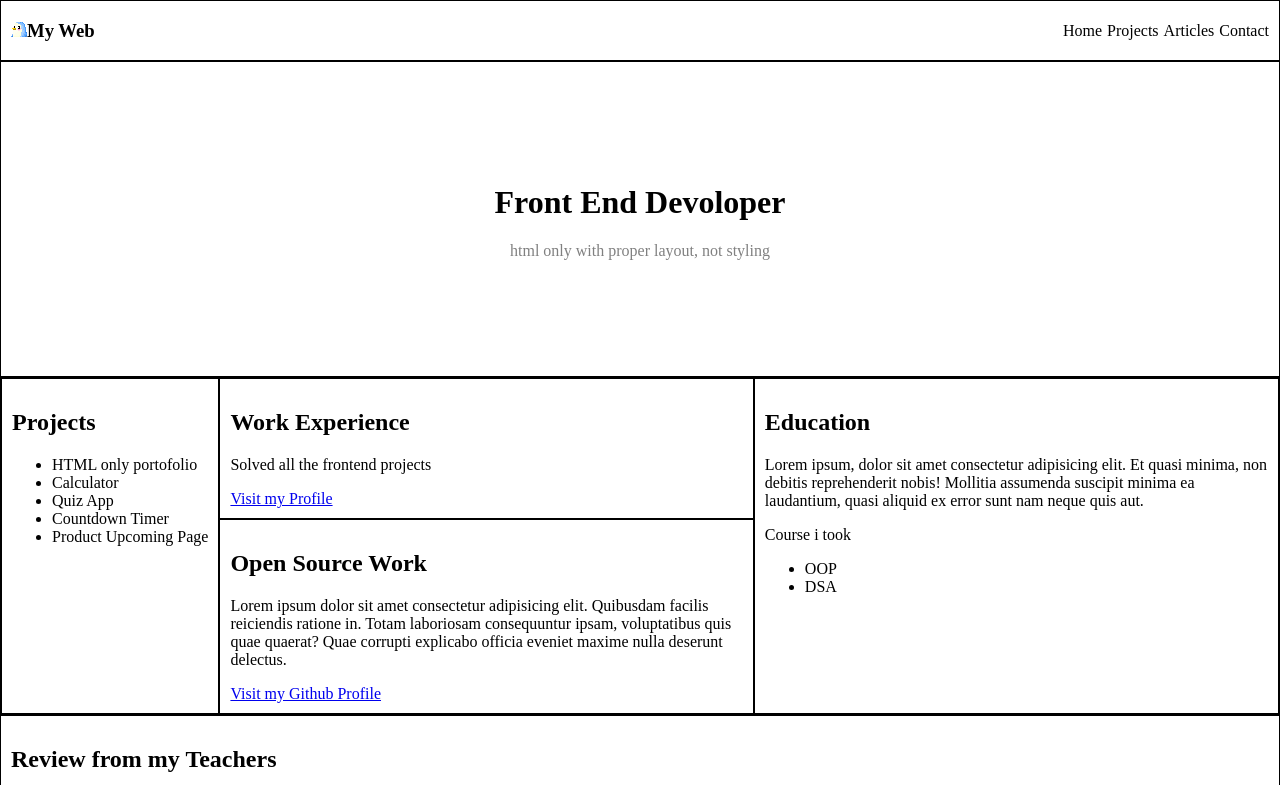
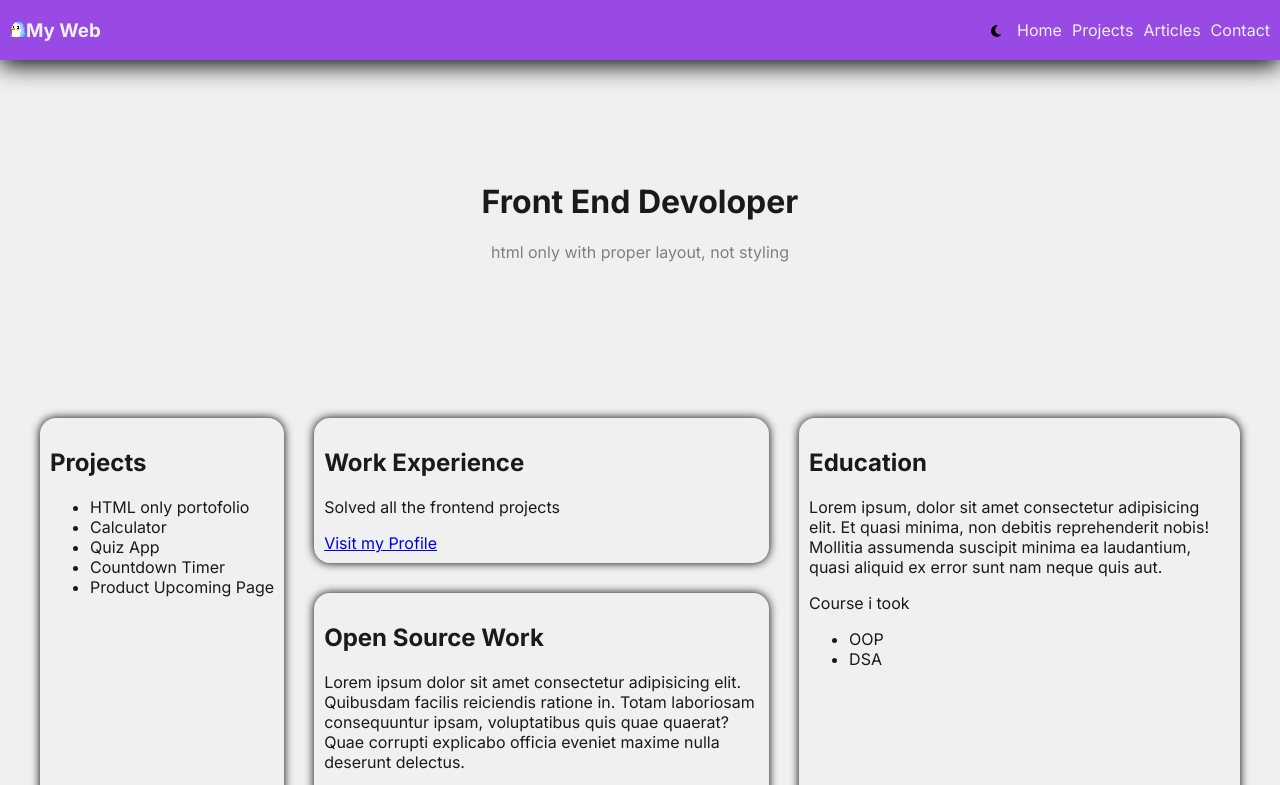
Before and after one commit to ghalihbageur/based-learning, a plain HTML site: page Basic HTML website/index.html in a window 1280 px wide. Shown: the top 785 px of the page. Drawn offline with Linux system fonts and the light colour scheme.

Commit message:
Dark mode

```diff
--- a/Basic HTML website/index.html
+++ b/Basic HTML website/index.html
@@ -4,94 +4,18 @@
     <meta charset="UTF-8">
     <meta name="viewport" content="width=device-width, initial-scale=1.0">
     <link rel="shortcut icon" href="favicon.ico" type="image/x-icon">
+    <link rel="preconnect" href="https://fonts.googleapis.com">
+    <link rel="preconnect" href="https://fonts.gstatic.com" crossorigin>
+    <link href="https://fonts.googleapis.com/css2?family=Inter:ital,opsz,wght@0,14..32,100..900;1,14..32,100..900&display=swap" rel="stylesheet">
+    <link rel="stylesheet" href="https://cdnjs.cloudflare.com/ajax/libs/font-awesome/4.7.0/css/font-awesome.min.css">
+    <link rel="stylesheet" href="style.css">
     <title>Document</title>
-    <style>
-        nav, header, section, main {
-            border: 1px solid black;
-        }
-        body {
-            grid-template-columns: auto auto auto;
-            margin: 0;
-        }
-        nav{
-            padding-left: 10px;
-            padding-right: 10px;
-            display: flex;
-            justify-content: center;
-            align-items: center;
-            flex-direction: column;
-        }
-        nav ul {
-            list-style-type: none;
-            display: flex;
-            flex-direction: row;
-            justify-content: flex-end;
-            align-items: start;
-            gap: 5px;
-        }
-        header {
-            padding: 100px;
-        }
-        header h1 {
-            text-align: center;
-        }
-        header p {
-            text-align: center;
-            color: gray;
-        }
-        img {
-            display: block;
-        }
-
-        section {
-            padding: 10px;
-        }
-
-        .end {
-            text-align: center;
-        }
-
-        @media (min-width: 600px) {
-            main {
-                display: grid;
-                grid-template-areas: 'pro we edu''pro osw edu';
-            }
-            .projects {
-                grid-area: pro;
-            }
-            .we {
-                grid-area: we;
-            }
-            .osw  {
-                grid-area: osw;
-            }
-            .edu  {
-                grid-area: edu;
-            }
-
-            .review {
-                display: grid;
-                grid-template-areas: 'a a a';
-                gap: 10px;
-            }
-            .review h2 {
-                grid-area: a;
-            }
-            nav{
-                flex-direction: row;
-                justify-content: space-between;
-            }
-            img {
-                display: inline;
-            }
-        }
-
-    </style>
 </head>
-<body>
+<body class="inter-regular">
     <nav>
             <h3><img src="favicon.ico" alt="">My Web</h3>
             <ul>
+                <li><button onclick="mode()"><i class="fa-solid fa-moon" id="icon"></i></button></li>
                 <li>Home</li>
                 <li>Projects</li>
                 <li>Articles</li>
@@ -161,5 +85,8 @@
 
     </section>
     <p class="end">all right reserved 2025</p>
+
+    <script src="https://kit.fontawesome.com/53cbdfcf48.js" crossorigin="anonymous"></script>
 </body>
+<script src="script.js"></script>
 </html>
--- /dev/null
+++ b/Basic HTML website/script.js
@@ -0,0 +1,16 @@
+function mode(){
+    let icon = document.querySelector("#icon");
+    let r = document.querySelector(":root")
+    icon.classList.toggle("active");
+    if(icon.classList.contains("active")){
+        r.style.setProperty("--light", "rgb(26, 26, 26)");
+        r.style.setProperty("--dark", "rgb(240, 240, 240)");
+        icon.classList.remove("fa-moon");
+        icon.classList.add("fa-sun");
+    } else {
+        r.style.setProperty("--light", "rgb(240, 240, 240)");
+        r.style.setProperty("--dark", "rgb(26, 26, 26)");
+        icon.classList.remove("fa-sun");
+        icon.classList.add("fa-moon");
+    }
+}
--- /dev/null
+++ b/Basic HTML website/style.css
@@ -0,0 +1,111 @@
+        :root {
+            --dark: rgb(26, 26, 26);
+            --light:  rgb(240, 240, 240);
+        }
+        .inter-regular {
+        font-family: "Inter", sans-serif;
+        font-optical-sizing: auto;
+        font-weight: 400;
+        font-style: normal;
+        }
+        body {
+            grid-template-columns: auto auto auto;
+            margin: 0;
+            color: var(--dark);
+            background-color: var(--light);
+        }
+        nav{
+            padding-left: 10px;
+            padding-right: 10px;
+            display: flex;
+            justify-content: center;
+            align-items: center;
+            flex-direction: column;
+            box-shadow: 0px 5px 25px black;
+            background-color: rgb(154, 74, 228);
+            color: var(--light);
+        }
+        nav ul {
+            list-style-type: none;
+            display: flex;
+            flex-direction: row;
+            justify-content: flex-end;
+            align-items: start;
+            gap: 10px;
+        }
+        header {
+            padding: 100px;
+        }
+        header h1 {
+            text-align: center;
+        }
+        header p {
+            text-align: center;
+            color: gray;
+        }
+        img {
+            display: block;
+        }
+
+        section {
+            padding: 10px;
+        }
+        .end {
+            text-align: center;
+        }
+        main {
+            padding: 10px;
+        }
+        main section{
+            margin: 10px;
+        }
+        main section {
+            background-color: var(--light);
+            border-radius: 16px;
+            box-shadow: 0 0 10px black;
+        }
+        .review section {
+            box-shadow: 0 0 10px black;
+            border-radius: 16px;
+            margin: 10px;
+        }
+        button {
+            background-color: rgb(154, 74, 228);
+            border: none;
+        }
+        @media (min-width: 600px) {
+            main {
+                display: grid;
+                grid-template-areas: 'pro we edu''pro osw edu';
+                gap: 10px;
+                padding: 30px;
+            }
+            .projects {
+                grid-area: pro;
+            }
+            .we {
+                grid-area: we;
+            }
+            .osw  {
+                grid-area: osw;
+            }
+            .edu  {
+                grid-area: edu;
+            }
+
+            .review {
+                display: grid;
+                grid-template-areas: 'a a a';
+                column-gap: 10px;
+            }
+            .review h2 {
+                grid-area: a;
+            }
+            nav{
+                flex-direction: row;
+                justify-content: space-between;
+            }
+            img {
+                display: inline;
+            }
+        }
```
